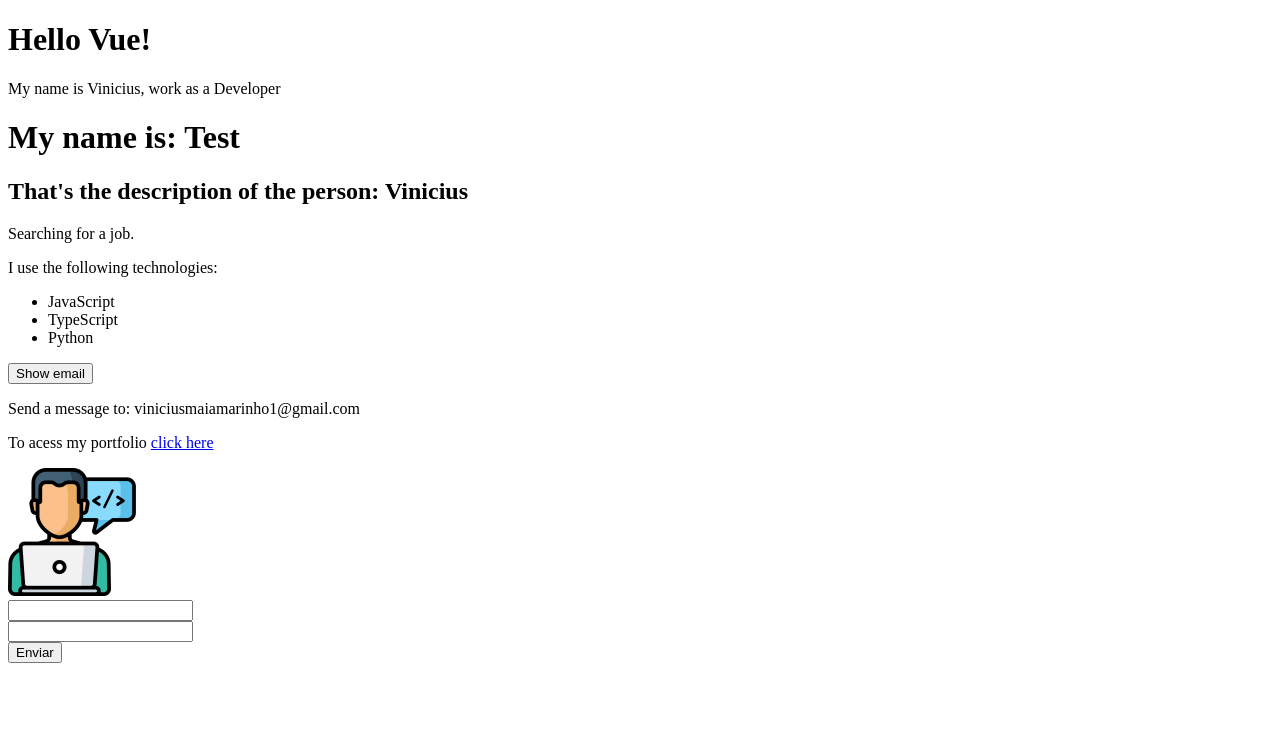
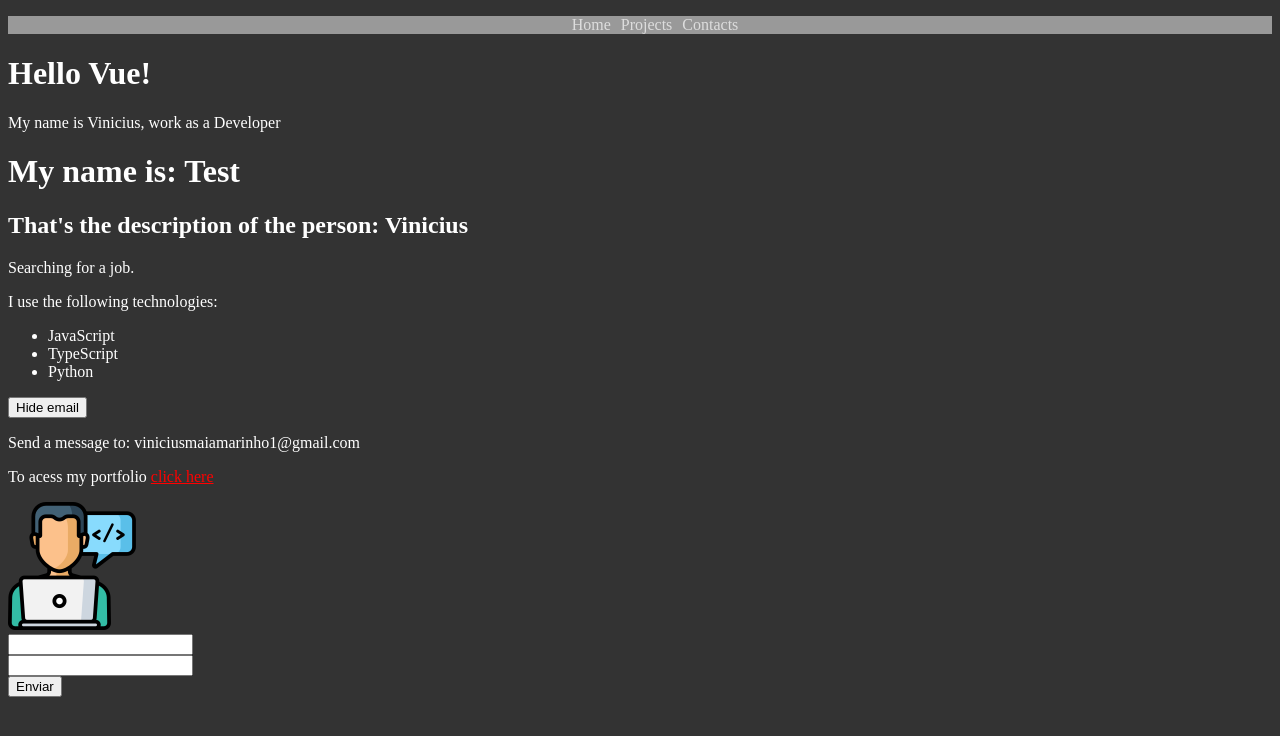
Before and after one commit to ViniciusMaiaM/LeaVue, a Vue app in the folder 04-components/: page / in a window 1280 px wide. Shown: the top 736 px of the page. Built offline with nearby package versions, Linux system fonts and the light colour scheme.

Commit message:
Add global and scoped style

```diff
--- a/04-components/src/App.vue
+++ b/04-components/src/App.vue
@@ -1,22 +1,41 @@
 <template>
 	<div>
+		<Header />
 		<FirstComponent />
-		<!-- Chamada de primeiro componente, ó exibindo no html -->
+		<!-- Chamada de primeiro componente, o exibindo no html -->
 		<LifeCycle />
 		<Person />
 	</div>
 </template>
 <script>
-
+	import Header from './components/Header.vue';
 	import FirstComponent from './components/FirstComponent.vue';
 	import LifeCycle from './components/LifeCycle.vue';
 	import Person from './components/Person.vue';
 	export default{
 		name:'App',
 		components: { //Determinando quais componentes vão estar na página
+			Header,
 			FirstComponent,
 			LifeCycle,
 			Person
 		}
 	}
 </script>
+
+<!--
+	O css global normalmente é definido no app
+	Já com o scoped cada componente pode ter seu estilo
+
+-->
+
+<style>
+	body{
+		background-color: #333;
+		color: #fff;
+	}
+
+	a{
+		color: red;
+	}
+</style>
--- /dev/null
+++ b/04-components/src/components/Header.vue
@@ -0,0 +1,36 @@
+<template>
+    <ul>
+        <li><a href="#">Home</a></li>
+        <li><a href="#">Projects</a></li>
+        <li><a href="#">Contacts</a></li>
+    </ul>
+</template>
+
+<script>
+    export default{
+        name: 'Header'
+    }
+</script>
+
+<style scoped>
+    ul{
+        list-style: none;
+        display: flex;
+        background-color: #999;
+        justify-content: center;
+    }
+
+    li{
+        margin-right: 10px;
+    }
+
+    a{
+        color: #DDD;
+        text-decoration: none;
+        transition: .5s;
+    }
+
+    a:hover{
+        color: turquoise;
+    }
+</style>
--- a/04-components/src/components/Info.vue
+++ b/04-components/src/components/Info.vue
@@ -32,7 +32,7 @@
                 email: 'viniciusmaiamarinho1@gmail.com',
                 meu_link: 'https://google.com',
                 //v-bind faz ligação entre um dado dinâmico e o que está no template
-                button_text: 'Show email'
+                button_text: 'Hide email'
             }
         },
         methods: {
```
